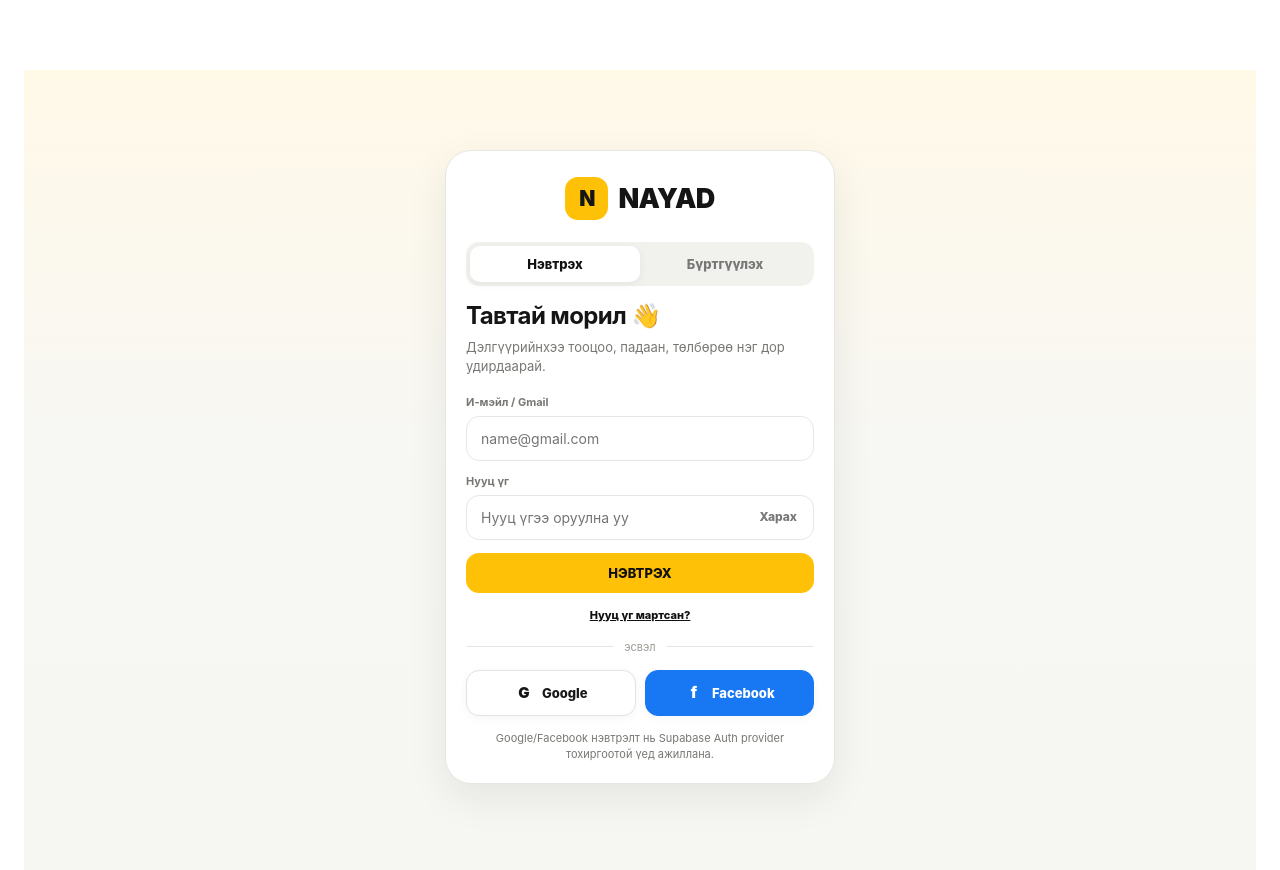
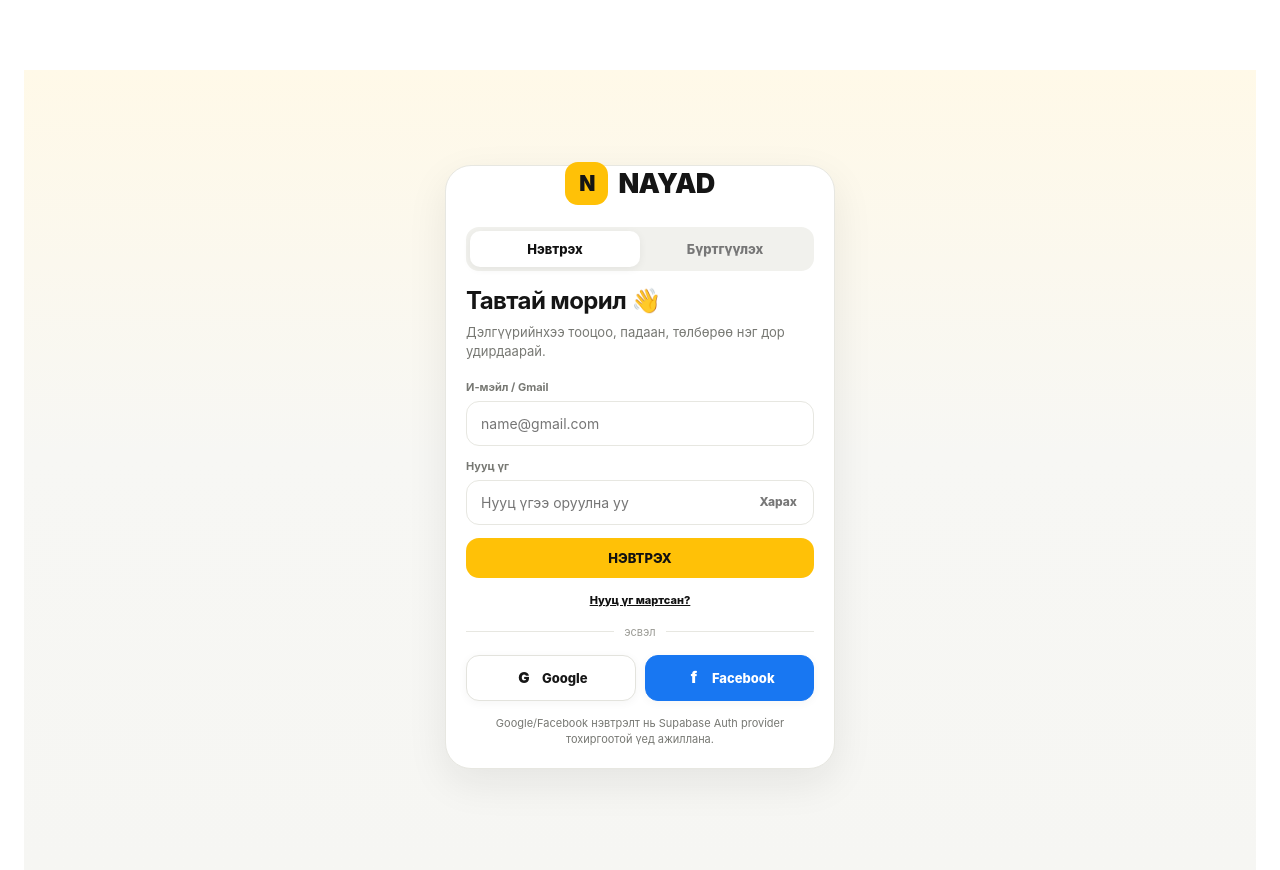
Before and after one commit to Nayad-app/NAYAD, a plain HTML site: page index.html in a window 1280 px wide. Drawn offline with nearby package versions, Linux system fonts and the light colour scheme.

Commit message:
Update index.html

```diff
--- a/index.html
+++ b/index.html
@@ -407,6 +407,7 @@ body{
   font-weight:900;
   letter-spacing:-.7px;
   margin-bottom:22px;
+  margin-top:-30px;
 }
 .authBrand .mark{width:43px;height:43px;border-radius:13px}
 .authCard h1{
```
